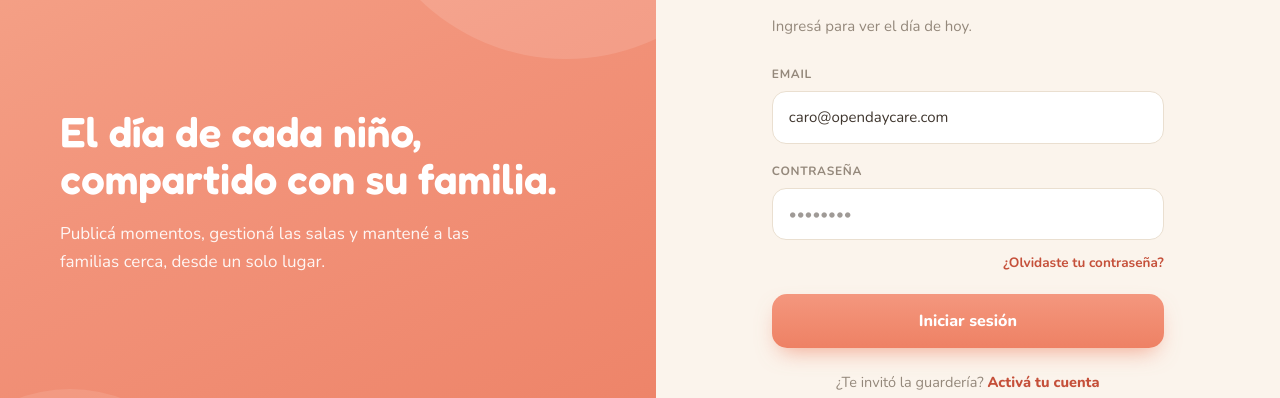
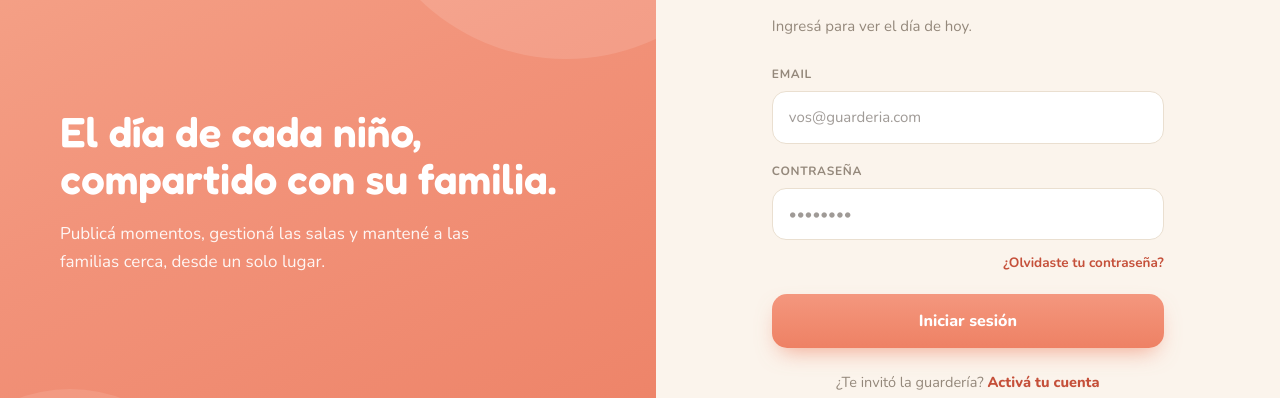
Before and after one commit to sschinner/open-daycare, a Next.js app: page /login in a window 1280 px wide. Shown: the part 221-619 px from the top of the page. Built offline with nearby package versions, Linux system fonts and the light colour scheme; no server answers.

Commit message:
Agrego paso 3

```diff
--- /dev/null
+++ b/app/login/LoginForm.tsx
@@ -0,0 +1,64 @@
+"use client";
+
+import Link from "next/link";
+import { useActionState } from "react";
+import { login } from "./actions";
+
+const INITIAL_STATE: { error: string | null } = { error: null };
+
+export function LoginForm({ next }: { next: string }) {
+  const [state, formAction, pending] = useActionState(login, INITIAL_STATE);
+
+  return (
+    <form action={formAction} noValidate>
+      <input type="hidden" name="next" value={next} />
+
+      <div className="text-[12px] font-bold tracking-[.7px] text-[#94887B] mb-[8px]">
+        EMAIL
+      </div>
+      <input
+        type="email"
+        name="email"
+        autoComplete="email"
+        placeholder="vos@guarderia.com"
+        className="w-full px-4 py-[14px] rounded-[14px] border-[1.5px] border-[#EADFD0] bg-white text-[15px] text-[#3F362E] mb-[18px]"
+      />
+      <div className="text-[12px] font-bold tracking-[.7px] text-[#94887B] mb-[8px]">
+        CONTRASEÑA
+      </div>
+      <input
+        type="password"
+        name="password"
+        autoComplete="current-password"
+        placeholder="••••••••"
+        className="w-full px-4 py-[14px] rounded-[14px] border-[1.5px] border-[#EADFD0] bg-white text-[15px] text-[#3F362E] mb-[10px]"
+      />
+      <div className="text-right mb-5">
+        <Link
+          href="#"
+          className="text-[#C5503A] text-[13.5px] font-bold cursor-pointer"
+        >
+          ¿Olvidaste tu contraseña?
+        </Link>
+      </div>
+
+      {state.error && (
+        <p
+          role="alert"
+          className="text-[#C5503A] text-[13.5px] font-bold mb-[14px]"
+        >
+          {state.error}
+        </p>
+      )}
+
+      <button
+        type="submit"
+        disabled={pending}
+        aria-busy={pending}
+        className="block w-full py-[15px] rounded-[15px] bg-[linear-gradient(180deg,#F4977E,#EE8164)] text-white font-extrabold text-[16px] shadow-[0_10px_22px_-8px_rgba(238,129,100,.7)] disabled:opacity-60 disabled:cursor-not-allowed"
+      >
+        Iniciar sesión
+      </button>
+    </form>
+  );
+}
--- /dev/null
+++ b/app/login/actions.ts
@@ -0,0 +1,46 @@
+"use server";
+
+import { revalidatePath } from "next/cache";
+import { redirect } from "next/navigation";
+import { createClient } from "@/utils/supabase/server";
+
+export type LoginState = {
+  error: string | null;
+};
+
+const INITIAL_ERROR = "Completá el email y la contraseña.";
+const INVALID_CREDENTIALS = "Email o contraseña incorrectos.";
+
+// Only same-origin relative paths, so `next` can never become an open redirect.
+function safeNextPath(value: FormDataEntryValue | null) {
+  if (typeof value !== "string") return "/";
+  if (!value.startsWith("/") || value.startsWith("//")) return "/";
+
+  const [pathname] = value.split("?");
+
+  return pathname === "/login" ? "/" : value;
+}
+
+export async function login(
+  _previousState: LoginState,
+  formData: FormData,
+): Promise<LoginState> {
+  const email = String(formData.get("email") ?? "").trim();
+  const password = String(formData.get("password") ?? "");
+  const next = safeNextPath(formData.get("next"));
+
+  if (!email || !password) {
+    return { error: INITIAL_ERROR };
+  }
+
+  const supabase = await createClient();
+
+  const { error } = await supabase.auth.signInWithPassword({ email, password });
+
+  if (error) {
+    return { error: INVALID_CREDENTIALS };
+  }
+
+  revalidatePath("/", "layout");
+  redirect(next);
+}
--- a/app/login/page.tsx
+++ b/app/login/page.tsx
@@ -1,7 +1,11 @@
 import Link from "next/link";
 import { LogoIcon } from "@/app/components/icons";
+import { LoginForm } from "./LoginForm";
 
-export default function LoginPage() {
+export default async function LoginPage({ searchParams }: PageProps<"/login">) {
+  const { next } = await searchParams;
+  const destination = typeof next === "string" ? next : "/";
+
   return (
     <div className="min-h-screen grid grid-cols-1 lg:grid-cols-[1.05fr_1fr] bg-[#FBF4EC]">
       <div className="relative overflow-hidden flex flex-col justify-between bg-[linear-gradient(155deg,#F6A98E_0%,#F2937A_45%,#EC7E62_100%)] px-[60px] py-14 text-white">
@@ -40,37 +44,7 @@ export default function LoginPage() {
             Ingresá para ver el día de hoy.
           </p>
 
-          <div className="text-[12px] font-bold tracking-[.7px] text-[#94887B] mb-[8px]">
-            EMAIL
-          </div>
-          <input
-            type="email"
-            defaultValue="caro@opendaycare.com"
-            className="w-full px-4 py-[14px] rounded-[14px] border-[1.5px] border-[#EADFD0] bg-white text-[15px] text-[#3F362E] mb-[18px]"
-          />
-          <div className="text-[12px] font-bold tracking-[.7px] text-[#94887B] mb-[8px]">
-            CONTRASEÑA
-          </div>
-          <input
-            type="password"
-            placeholder="••••••••"
-            className="w-full px-4 py-[14px] rounded-[14px] border-[1.5px] border-[#EADFD0] bg-white text-[15px] text-[#3F362E] mb-[10px]"
-          />
-          <div className="text-right mb-5">
-            <Link
-              href="#"
-              className="text-[#C5503A] text-[13.5px] font-bold cursor-pointer"
-            >
-              ¿Olvidaste tu contraseña?
-            </Link>
-          </div>
-
-          <Link
-            href="/"
-            className="block text-center w-full py-[15px] rounded-[15px] bg-[linear-gradient(180deg,#F4977E,#EE8164)] text-white font-extrabold text-[16px] shadow-[0_10px_22px_-8px_rgba(238,129,100,.7)]"
-          >
-            Iniciar sesión
-          </Link>
+          <LoginForm next={destination} />
 
           <p className="text-center mt-6 mb-0 text-[#94887B] text-[14.5px]">
             ¿Te invitó la guardería?{" "}
```
